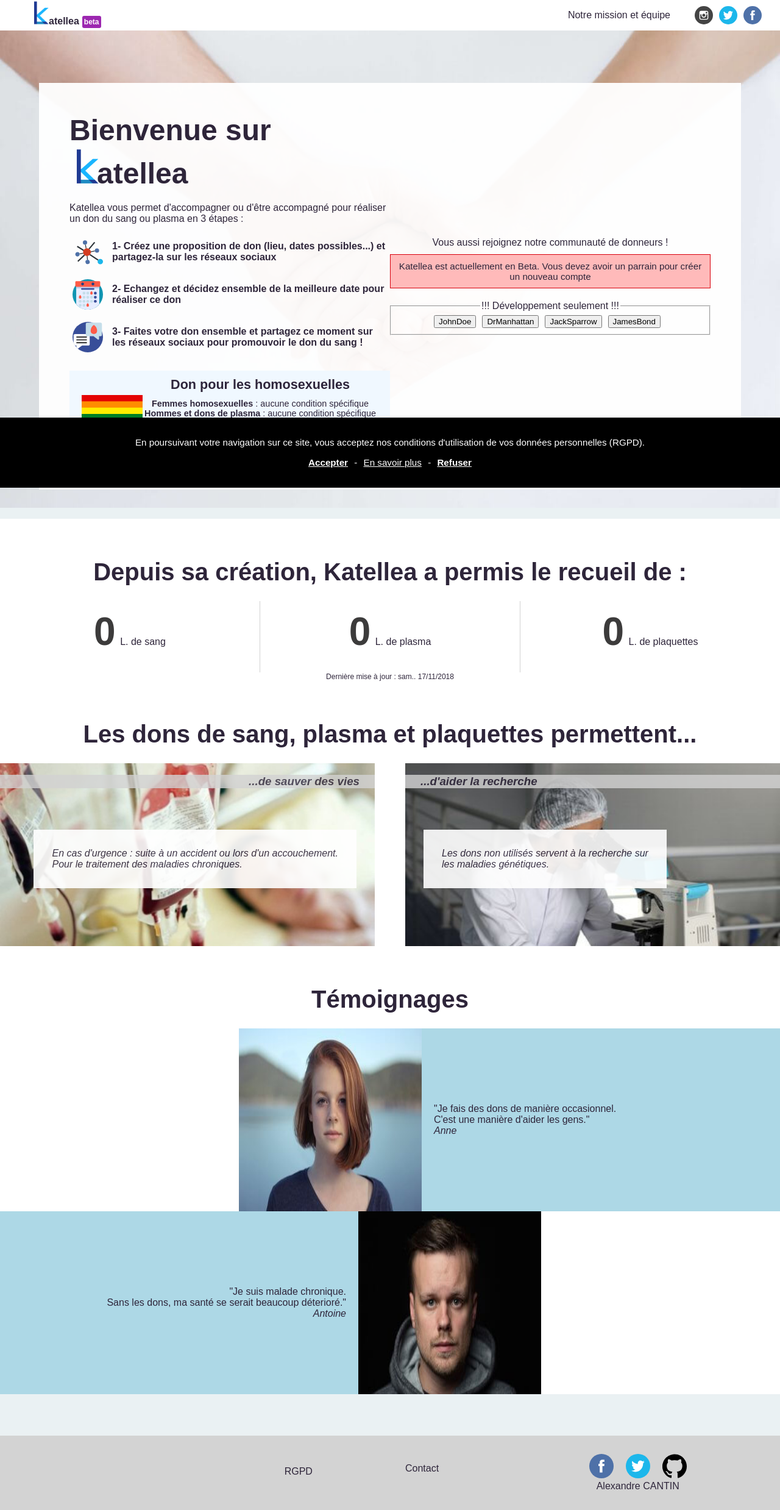
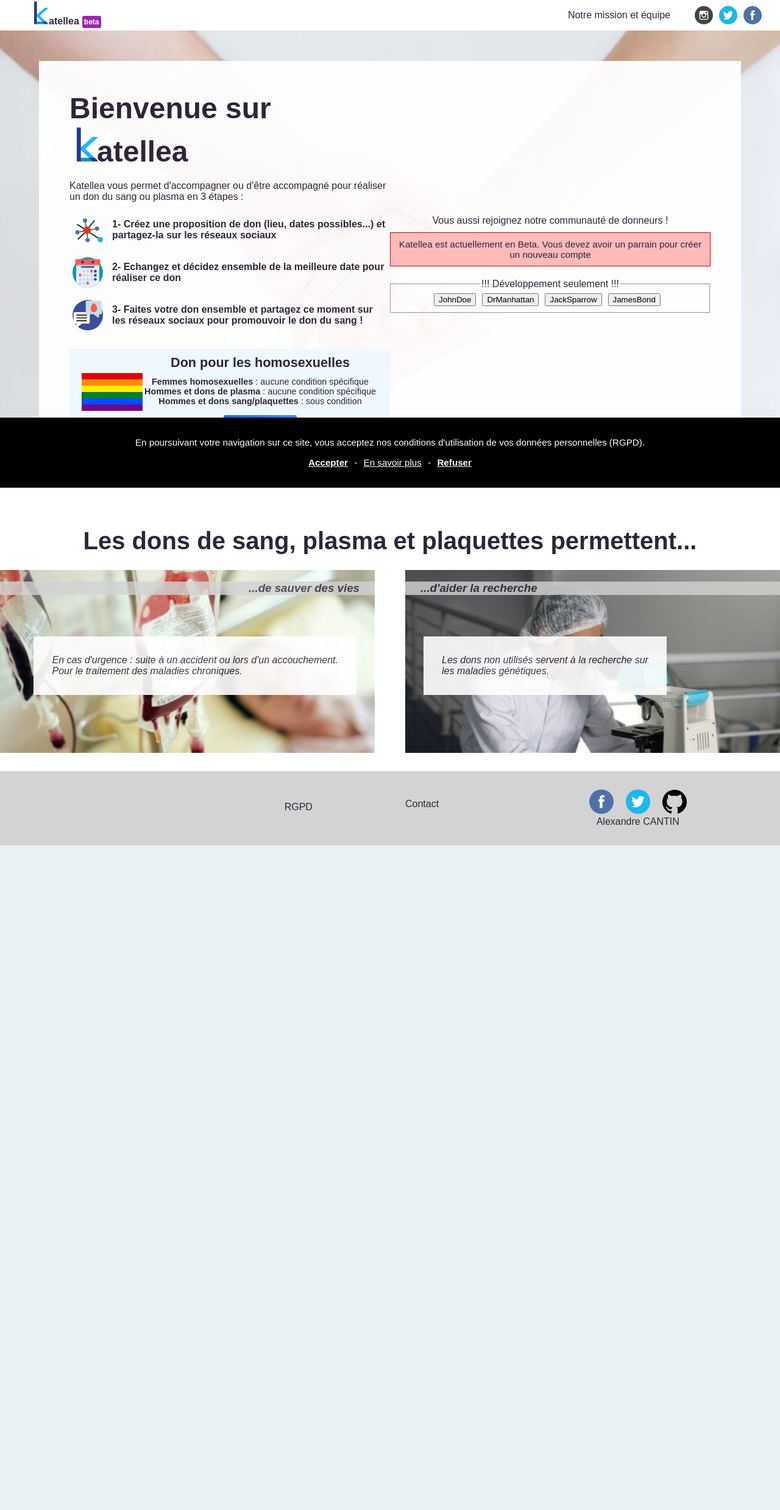
Before and after one commit to AlexandreCantin/katellea, a React (Create React App) app in the folder frontend/: page / in a window 1280 px wide. Shown: the whole page at 61% size. After the commit the page ends 1387 px from the top, so only its background shows below. Built offline with nearby package versions, Linux system fonts and the light colour scheme; no server answers; a web font is replaced by a local one.

Commit message:
Remove testimonials and stats on home page

```diff
--- a/frontend/src/pages/home/home.jsx
+++ b/frontend/src/pages/home/home.jsx
@@ -66,7 +66,7 @@
   render() {
     const { sponsorUser, donation, gayMoreDetailsModal } = this.state;
     return (
-      <div>
+      <div id="home-page">
         <Helmet>
           <title>Parrainage pour le don du sang, plasma et plaquettes | Katella</title>
           <meta name="robots" content="noindex,follow" />
@@ -80,10 +80,10 @@
         ]} />
 
         <div className="katellea-header">
-          <div id="header-home">&nbsp;</div>
+          <div id="header-home" className="sr-only">&nbsp;</div>
           <HeaderHome />
 
-          <div id="main-content">&nbsp;</div>
+          <div id="main-content" className="sr-only">&nbsp;</div>
           <div className="presentation-container">
             <div>
               <h1>Bienvenue sur <span className="no-wrap"><img src="katellea-logo.png" alt="K" />atellea</span></h1>
@@ -146,12 +146,12 @@
         </div>
 
 
-        <div id="secondary-content">&nbsp;</div>
+        <div id="secondary-content" className="sr-only">&nbsp;</div>
         <main className="katellea-main">
-          <div>
+          {/*<div>
             <h2>Depuis sa création, Katellea a permis le recueil de :</h2>
             <KatelleaStatistics />
-          </div>
+          </div>*/}
 
           <div className="katellea-donations">
             <h2>Les dons de sang, plasma et plaquettes permettent...</h2>
@@ -169,7 +169,7 @@
             </div>
           </div>
 
-          <div className="katellea-testimonials">
+          {/*<div className="katellea-testimonials">
             <h2>Témoignages</h2>
 
             <div>
@@ -195,10 +195,10 @@
                 <div className="katellea-empty">&nbsp;</div>
               </div>
             </div>
-          </div>
+          </div>*/}
         </main>
 
-        <div id="footer">&nbsp;</div>
+        <div id="footer" className="sr-only">&nbsp;</div>
         <KatelleaFooter />
 
         <RGPDBar />
--- a/frontend/src/pages/home/home.scss
+++ b/frontend/src/pages/home/home.scss
@@ -1,4 +1,8 @@
 @import '../../styles/mixins.scss';
+
+#home-page {
+  background-color: white;
+}
 
 .katellea-header {
   position: relative;
@@ -219,6 +223,7 @@
 
 .katellea-footer {
   padding: 30px;
+  margin-top: 30px;
   background-color: lightgray;
 
   display: flex;
```
